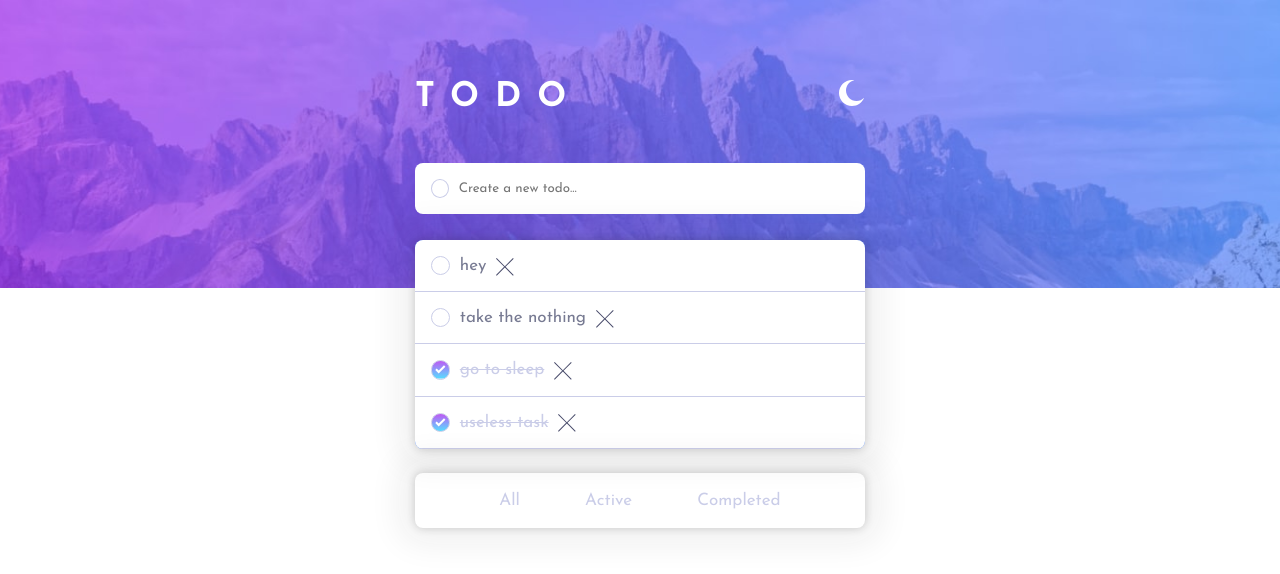
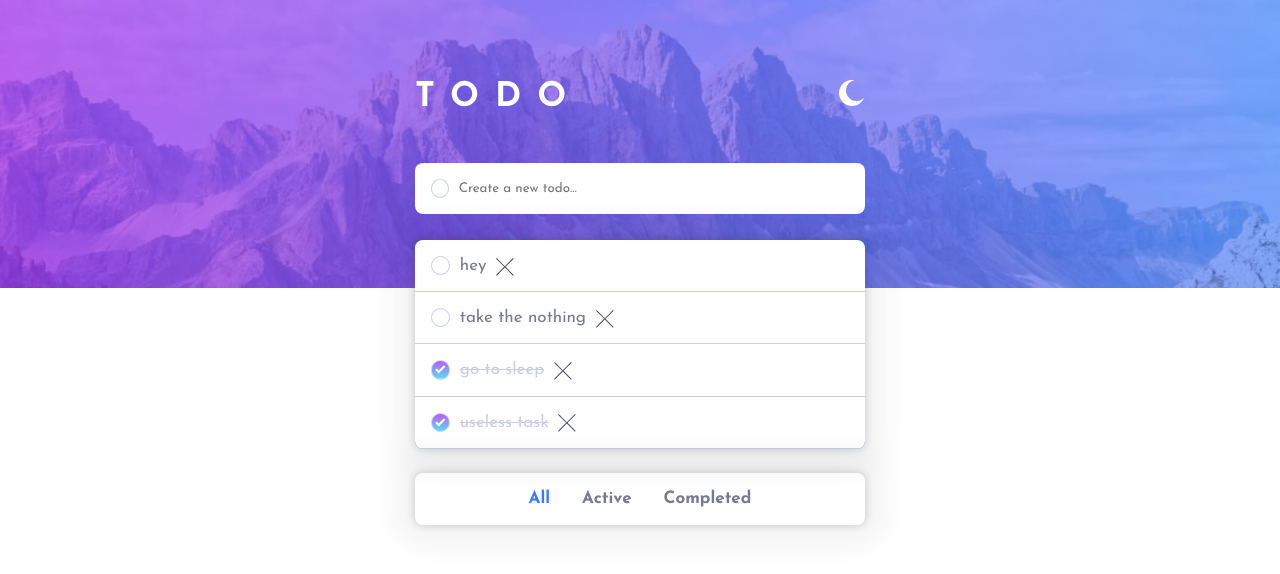
Before and after one commit to dacitto/todo-react, a React (Create React App) app: page / in a window 1280 px wide. Shown: the top 574 px of the page. Built offline with nearby package versions, Linux system fonts and the light colour scheme.

Commit message:
feat: add filter function (all/active/completed)

```diff
--- a/src/Componets/List/List.js
+++ b/src/Componets/List/List.js
@@ -1,35 +1,63 @@
-import React from "react";
+import React, { useState } from "react";
 import "./List.scss";
 import Task from "../Task/Task";
-const List = ({tasks,setTasks}) => {
-  const RemoveTask = (id)=> {
-    console.log('id  ' + id)
-    setTasks(tasks.filter(task => task.id!==id))
-  }
-  const CompleteTask = (id)=> {
-    const newTasks = tasks.map(task => {task.completed= task.id===id?!task.completed:task.completed;
-    return task});
+
+const List = ({ tasks, setTasks }) => {
+  const [active, setActive] = useState("all");
+  const filt = () => {
+    return active === "all"
+      ? tasks
+      : tasks.filter((task) => task.completed === active);
+  };
+
+  const RemoveTask = (id) => {
+    setTasks(tasks.filter((task) => task.id !== id));
+  };
+  const CompleteTask = (id) => {
+    const newTasks = tasks.map((task) => {
+      task.completed = task.id === id ? !task.completed : task.completed;
+      return task;
+    });
     setTasks(newTasks);
-  }
+  };
 
-  console.log(tasks);
   return (
     <>
       <div className="list">
-      {tasks.map(task=>(
-        <Task completed={task.completed} key={task.id} task={task} RemoveTask={RemoveTask} CompleteTask={CompleteTask}></Task>
+        {filt().map((task) => (
+          <Task
+            completed={task.completed}
+            key={task.id}
+            task={task}
+            RemoveTask={RemoveTask}
+            CompleteTask={CompleteTask}
+          ></Task>
         ))}
       </div>
-    {
-      tasks.length>0 &&
+      {tasks.length > 0 && (
         <div className="filter">
           <ul>
-                <li>All</li>
-                <li>Active</li>
-                <li>Completed</li>
+            <li
+              className={active === "all" ? "active" : null}
+              onClick={() => setActive("all")}
+            >
+              All
+            </li>
+            <li
+              className={active === false ? "active" : null}
+              onClick={() => setActive(false)}
+            >
+              Active
+            </li>
+            <li
+              className={active === true ? "active" : null}
+              onClick={() => setActive(true)}
+            >
+              Completed
+            </li>
           </ul>
         </div>
-      }
+      )}
     </>
   );
 };
--- a/src/Componets/List/List.scss
+++ b/src/Componets/List/List.scss
@@ -3,21 +3,30 @@
   margin-top: -3rem;
   border-radius: var(--radius);
   overflow-y: hidden;
-  box-shadow: 0 0 2rem 1rem #22222211, 0 0 0.5rem 0rem #22222233;
+  box-shadow: var(--box-shadow)
 }
 
 .filter {
   margin-top: 1.5rem;
+  margin-bottom: 3rem;
   border-radius: var(--radius);
   overflow-y: hidden;
-  box-shadow: 0 0 2rem 1rem #22222211, 0 0 0.5rem 0rem #22222233;
+  box-shadow: var(--box-shadow);
   ul{
     width: 100%;
     display: flex;
     list-style:none;
-    justify-content: space-evenly;
-    padding: 1.2rem;
-    color: var(--LightGrayishBlue);
-    font-weight: 500;
+    justify-content: center;
+    align-items: center;
+    gap: 2rem;
+    padding: 1.1rem;
+    color: var(--DarkGrayishBlue);
+    font-weight: bold;
+    li:hover{
+      cursor: pointer;
+    }
+    li.active{
+      color: var(--BrightBlue);
+    }
   }
 }
--- a/src/Styles/main.scss
+++ b/src/Styles/main.scss
@@ -26,6 +26,7 @@
   --VeryDarkGrayishBlue: hsl(237, 14%, 26%);
 
   --radius: 0.5rem;
+  --box-shadow:0 0 2rem 1rem #22222211, 0 0 0.5rem 0rem #22222233;
 }
 *,
 *::after,
```
Also changed, not shown: src/Componets/Header/Header.js (line endings or trailing spaces). Lines whose indentation alone changed are shown as unchanged.
